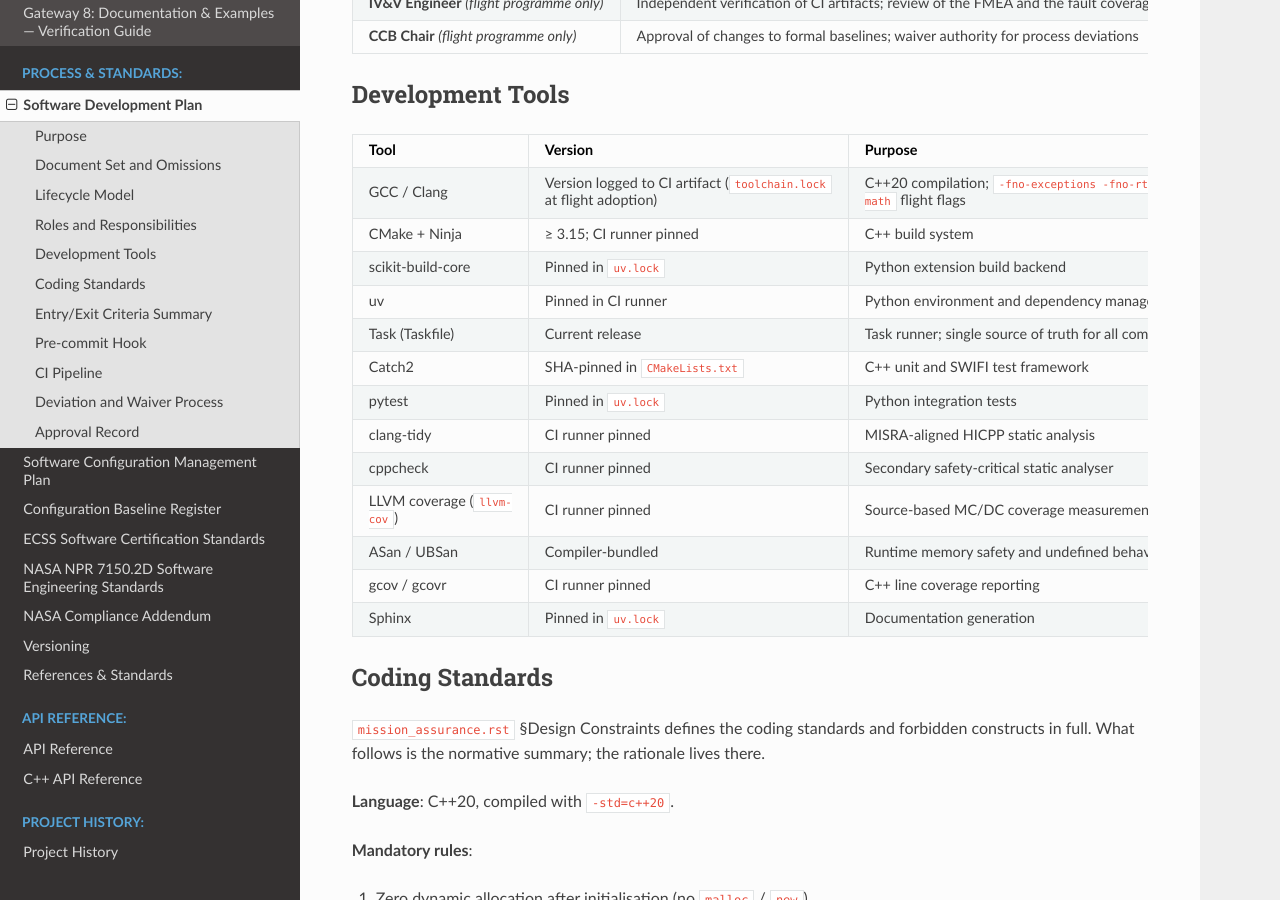
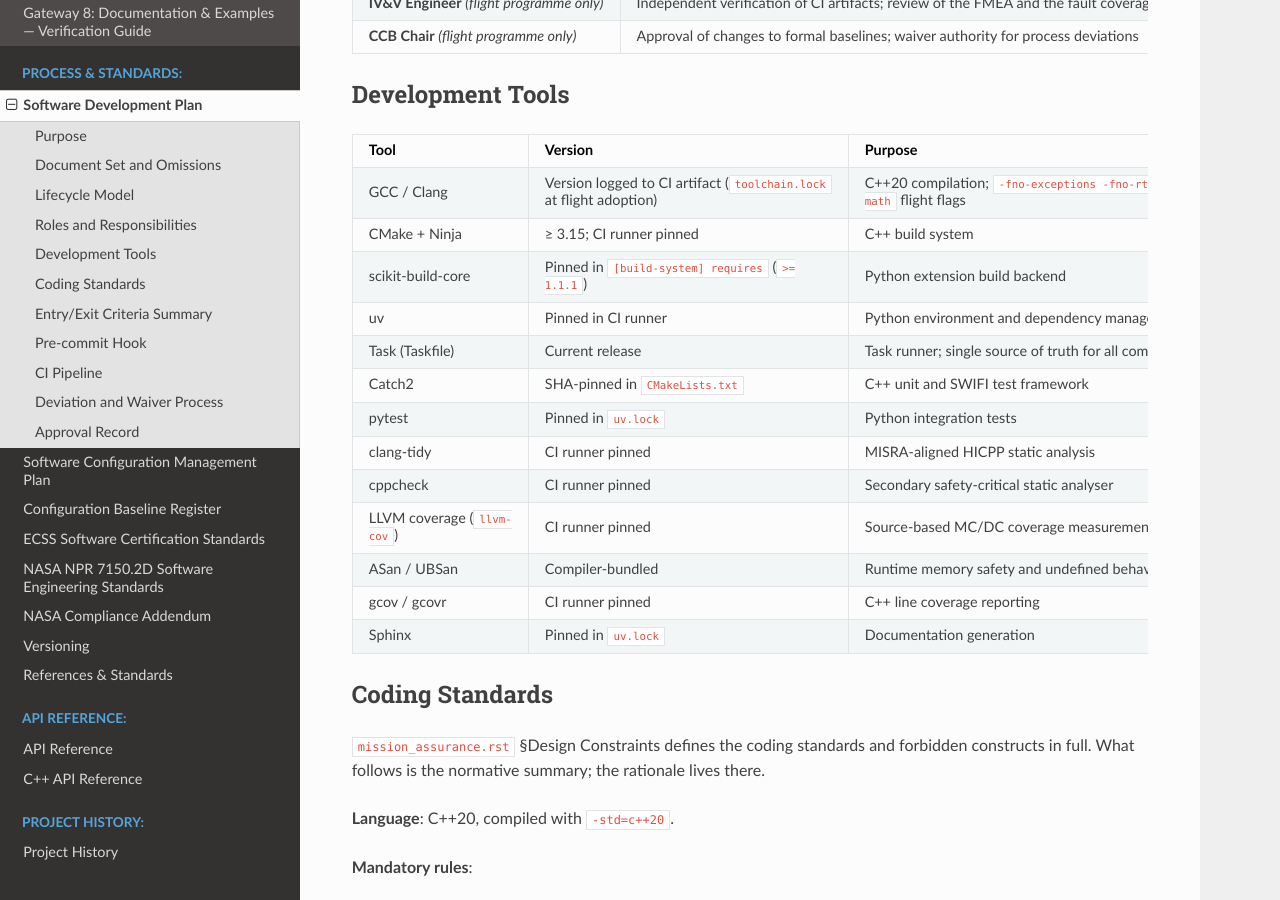
Before and after one commit to luar-space/lunalink, a Sphinx documentation site: the page built from docs/governance/sdp.rst, in a window 1280 px wide and 900 px high, scrolled down 1474 px. Built offline with Sphinx 7.4.7 and the Read the Docs theme 3.1.0, drawn with Linux system fonts in a browser that asks for light colours; pages that are not in the unit, such as notebooks, are missing from menus.

Commit message:
docs: correct three false claims about how the build backend is pinned
Review of e93d6c3 and 46b8cb3 found the comment I added to
[tool.cibuildwheel] asserted two things that are not true.

It said cibuildwheel "additionally requires enable =
["cpython-freethreading"]" before producing free-threaded wheels. The
pinned pypa/cibuildwheel@v4.3.0 does not accept that value at all --
EnableGroup.parse_option_value raises "Unknown enable group" -- and 4.x
has no free-threading gate of any kind. The build pattern is therefore
the entire exclusion: BuildSelector("cp313*-*") matches
cp313t-manylinux_x86_64, so broadening the pattern would start shipping
free-threaded wheels with nothing else to stop them. That is worth
stating where someone might widen it.

It also cited the function-local vDSP setup singletons as the
unsynchronised shared state, but fft.hpp:122 annotates exactly those as
"Thread-safe since C++11 (magic statics)". The real hazard is the
per-instance mutable split-complex scratch, which fft.hpp:62 already
documents as not safe to share. Separately, NB_MODULE in
afs_module.cpp:97 does not declare nb::mod_gil_not_used(), so the
extension re-enables the GIL on a free-threaded interpreter anyway.
The conclusion stands; the evidence for it did not.

Two docs statements go with it. versioning.rst quoted [build-system]
verbatim and still said >=0.9 after the floor bump, and sdp.rst listed
scikit-build-core as "Pinned in uv.lock" -- it appears nowhere in
uv.lock, and the >=1.1.1 floor those commits added is what actually
pins it.

Verified: enable-group rejection and the selector behaviour against
cibuildwheel 4.3.0 itself, the two source claims against the files,
scikit-build-core absent from uv.lock, and docs-strict green.

Co-Authored-By: Claude Opus 5 <noreply@anthropic.com>

```diff
--- a/docs/governance/sdp.rst
+++ b/docs/governance/sdp.rst
@@ -126,7 +126,7 @@ Development Tools
      - ≥ 3.15; CI runner pinned
      - C++ build system
    * - scikit-build-core
-     - Pinned in ``uv.lock``
+     - Pinned in ``[build-system] requires`` (``>= 1.1.1``)
      - Python extension build backend
    * - uv
      - Pinned in CI runner
--- a/docs/versioning.rst
+++ b/docs/versioning.rst
@@ -61,7 +61,7 @@ How It Works
 the ``scikit_build_core.metadata.setuptools_scm`` metadata provider::
 
    [build-system]
-   requires = ["scikit-build-core>=0.9", "nanobind>=2.0", "setuptools-scm"]
+   requires = ["scikit-build-core>=1.1.1", "nanobind>=2.0", "setuptools-scm"]
 
    [project]
    dynamic = ["version"]
```
Also changed, not shown: pyproject.toml (+18 -9 lines).
